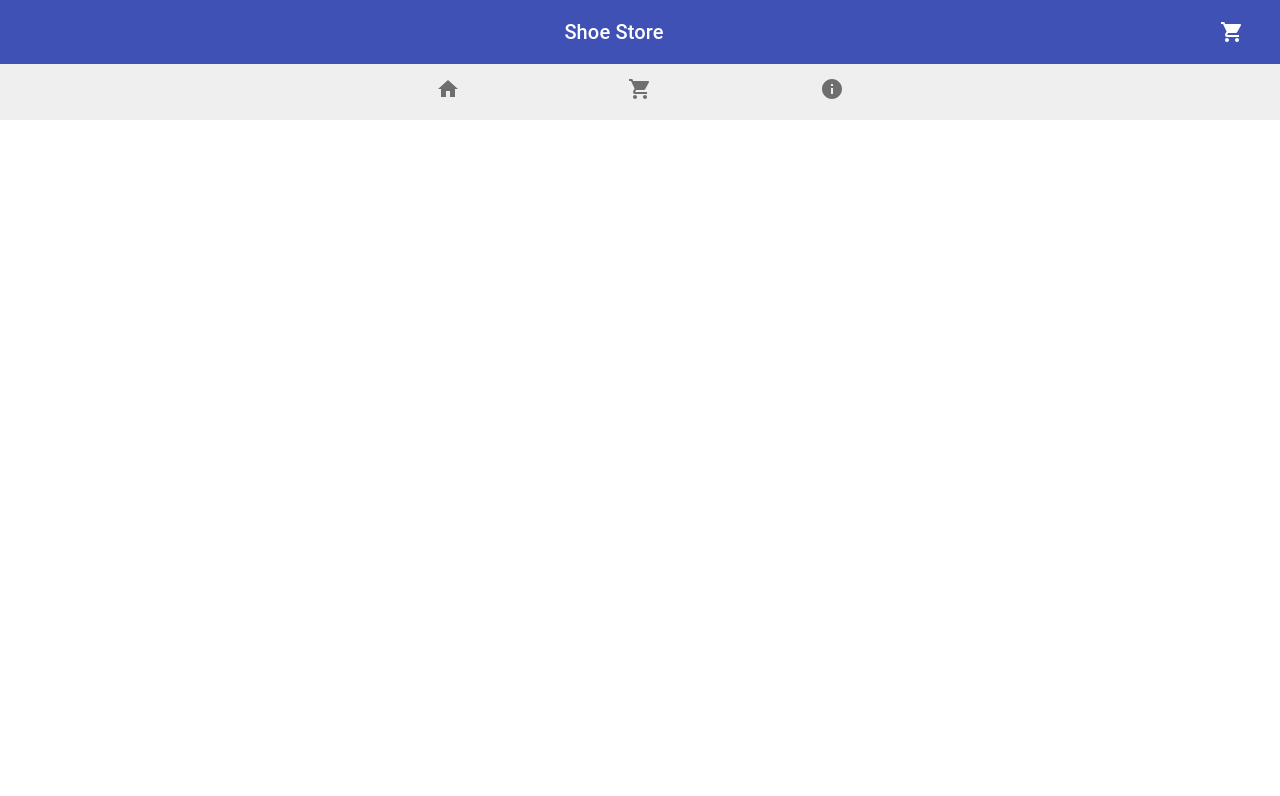
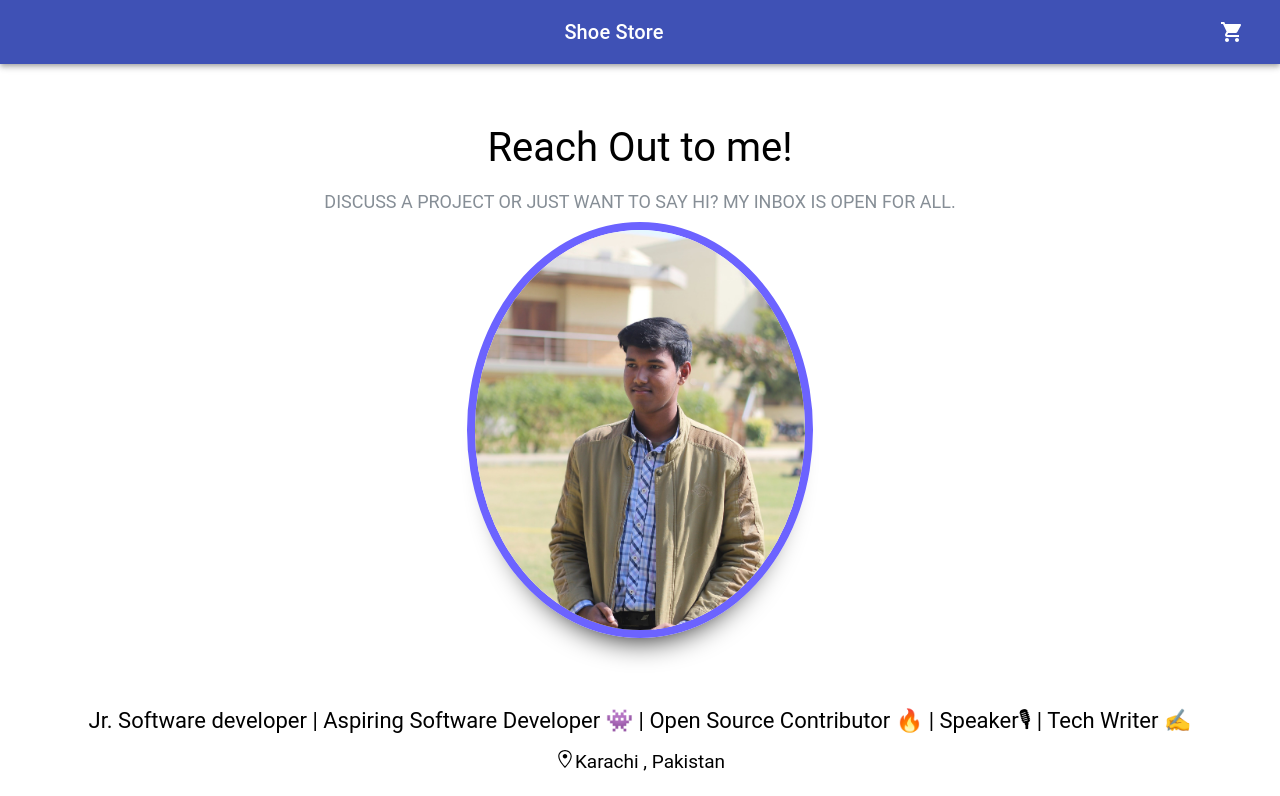
Before and after one commit to haris-aqeel/Project-9A-Shopping-Basket-, a React (Create React App) app: page /info in a window 1280 px wide. Shown: the top 796 px of the page. Built offline with nearby package versions, Linux system fonts and the light colour scheme.

Commit message:
Completed Info Component & Styled it

```diff
--- a/src/App.css
+++ b/src/App.css
@@ -1,39 +1,6 @@
-.App {
+*{
+  margin:0;
+  padding: 0;
   text-align: center;
+  font-family: Roboto;
 }
-
-.App-logo {
-  height: 40vmin;
-  pointer-events: none;
-}
-
-@media (prefers-reduced-motion: no-preference) {
-  .App-logo {
-    animation: App-logo-float infinite 3s ease-in-out;
-  }
-}
-
-.App-header {
-  min-height: 100vh;
-  display: flex;
-  flex-direction: column;
-  align-items: center;
-  justify-content: center;
-  font-size: calc(10px + 2vmin);
-}
-
-.App-link {
-  color: rgb(112, 76, 182);
-}
-
-@keyframes App-logo-float {
-  0% {
-    transform: translateY(0);
-  }
-  50% {
-    transform: translateY(10px)
-  }
-  100% {
-    transform: translateY(0px)
-  }
-}
--- /dev/null
+++ b/src/components/Info/Info.css
@@ -0,0 +1,58 @@
+
+.contact{
+    margin-top: 50px;
+}
+
+.contact_header{
+    font-size: 40px;
+    padding: 10px 0px;
+    font-weight: 400;
+}
+
+.contact_title{
+    color: #868e96;
+    font-size: 18px;
+    line-height: normal;
+    padding: 10px 0;
+}
+
+.contact_aboutme{
+    font-weight: 400;
+    font-size: 22px;
+    line-height: 37px;
+    color: black;
+}
+
+
+.contact_location{
+    line-height: 45px;
+    font-size: 19px;
+}
+
+.contact_opp{
+    padding-bottom: 1rem;
+    line-height: 45px;
+    font-size: 19px;
+}
+
+.image-content-profile {
+    text-align: center;
+    max-width: 100%;
+    height: auto;
+}
+
+.profile-image {
+    border-radius: 60%;
+    border: .5rem solid #6c63ff;
+    margin-left: auto;
+    width: 100%;
+    max-width: 330px;
+    height: auto;
+    box-shadow: 0 30px 30px -30px #000;
+    -webkit-transition: all .3s ease-out;
+    transition: all .3s ease-out;
+}
+
+.right_contact{
+    margin: 60px
+}
--- a/src/components/Info/Info.tsx
+++ b/src/components/Info/Info.tsx
@@ -1,12 +1,57 @@
-import React from 'react'
-import Navbar from '../Navbar'
+import React from "react";
+import Navbar from "../Navbar";
+import ProfilePic from './ProfilePic.jpg'
+import './Info.css'
+const Info = () => {
+  return (
+    <>
+      <div>
+        <Navbar />
+      </div>
+      <div id="contact" className="container contact">
+          <h1 className="contact_header">Reach Out to me!</h1>
+          <p className="contact_title">
+            DISCUSS A PROJECT OR JUST WANT TO SAY HI? MY INBOX IS OPEN FOR ALL.
+          </p>
 
-const Info = () => {
-    return (
-        <div>
-            <Navbar />
+          <div className="col-lg-4 col-md-4 col-sm-12 col-12">
+            <div className="image-content-profile">
+              <img
+                className="profile-image"
+                src={ProfilePic}
+                alt="Haris Aqeel"
+              />
+            </div>
+          </div>
+          <div className="col-lg-8 col-md-8 col-sm-12 col-12">
+            <div className="right_contact">
+              <div className="contact_aboutme">
+                Jr. Software developer | Aspiring Software Developer 👾 | Open
+                Source Contributor 🔥 | Speaker🎙 | Tech Writer ✍️
+              </div>
+              <div className="contact_location">
+                <span>
+                  <svg
+                    viewBox="0 0 12 16"
+                    version="1.1"
+                    width="20"
+                    height="18"
+                    aria-hidden="true"
+                  >
+                    <path
+                      fillRule="evenodd"
+                      d="M6 0C2.69 0 0 2.5 0 5.5 0 10.02 6 16 6 16s6-5.98 6-10.5C12 2.5 9.31 0 6 0zm0 14.55C4.14 12.52 1 8.44 1 5.5 1 3.02 3.25 1 6 1c1.34 0 2.61.48 3.56 1.36.92.86 1.44 1.97 1.44 3.14 0 2.94-3.14 7.02-5 9.05zM8 5.5c0 1.11-.89 2-2 2-1.11 0-2-.89-2-2 0-1.11.89-2 2-2 1.11 0 2 .89 2 2z"
+                    ></path>
+                  </svg>
+                  Karachi , Pakistan
+                </span>
+              </div>
+              <div className="contact_opp">Open for opportunities: Yes</div>
+            </div>
+          </div>
         </div>
-    )
-}
+    </>
+  );
+};
 
-export default Info
+export default Info;
--- a/src/index.css
+++ /dev/null
@@ -1,13 +0,0 @@
-body {
-  margin: 0;
-  font-family: -apple-system, BlinkMacSystemFont, 'Segoe UI', 'Roboto', 'Oxygen',
-    'Ubuntu', 'Cantarell', 'Fira Sans', 'Droid Sans', 'Helvetica Neue',
-    sans-serif;
-  -webkit-font-smoothing: antialiased;
-  -moz-osx-font-smoothing: grayscale;
-}
-
-code {
-  font-family: source-code-pro, Menlo, Monaco, Consolas, 'Courier New',
-    monospace;
-}
--- a/src/index.tsx
+++ b/src/index.tsx
@@ -1,6 +1,5 @@
 import React from 'react';
 import ReactDOM from 'react-dom';
-import './index.css';
 import App from './App';
 import store from './app/store';
 import { Provider } from 'react-redux';
```
Also changed, not shown: src/components/Info/ProfilePic.jpg (added).
